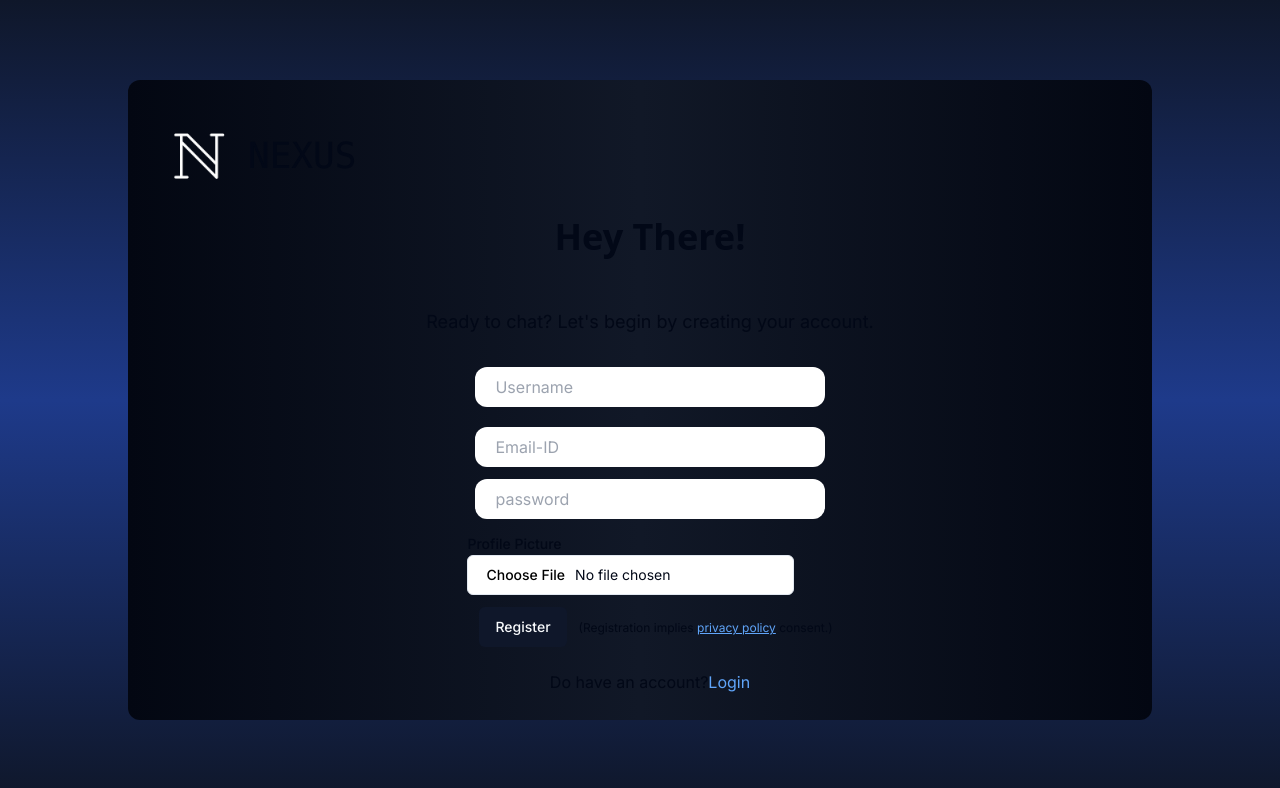
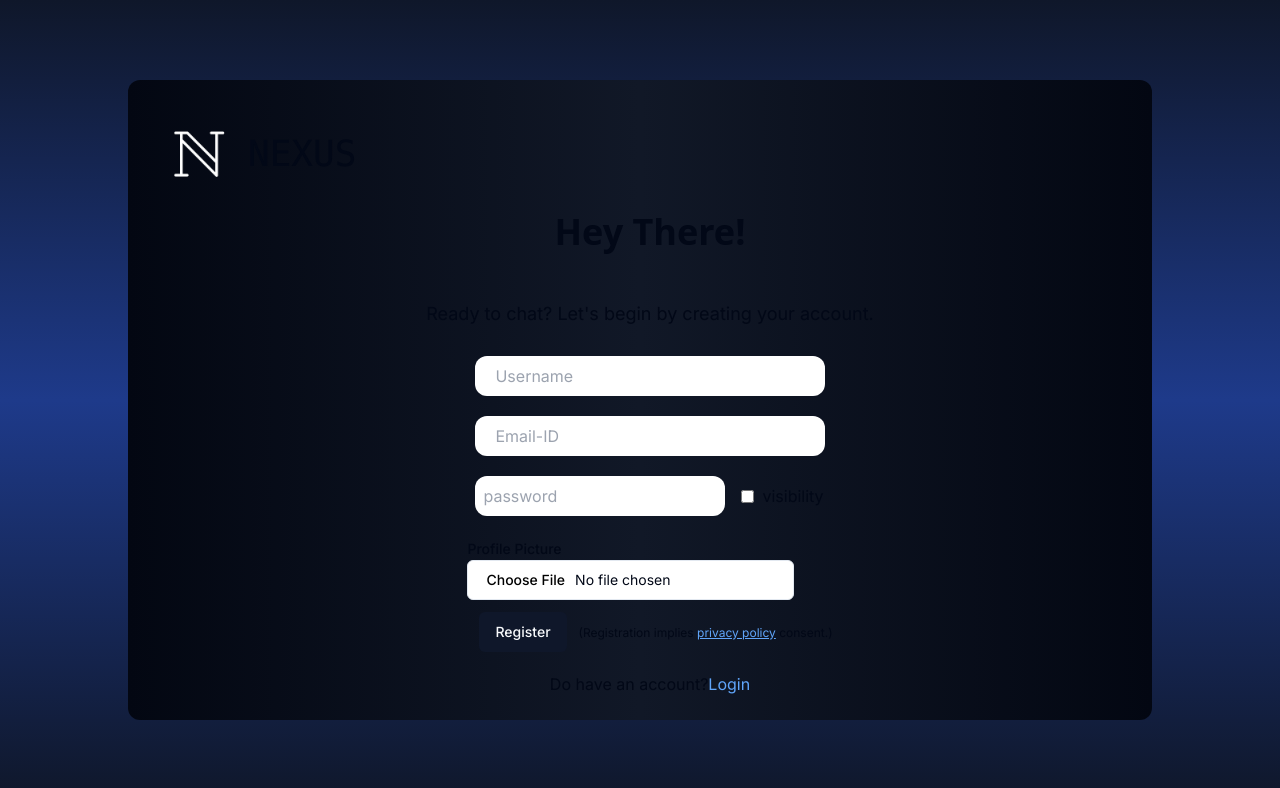
Before and after one commit to Uditya69/Nexus, a Next.js app: page /register in a window 1280 px wide. Shown: the top 788 px of the page. Built offline with nearby package versions, Linux system fonts and the light colour scheme; no server answers.

Commit message:
feat:added Password visibility toggler

```diff
--- a/app/login/page.tsx
+++ b/app/login/page.tsx
@@ -8,6 +8,9 @@ import { useRouter } from 'next/navigation'
 import { signInWithEmailAndPassword } from "firebase/auth";
 import { auth } from "@/firebase";
 function Login() {
+
+  const [password, setPassword] = useState<string>('');
+  const [showPassword, setShowPassword] = useState<boolean>(false);
 
   const [err, setErr] = useState(false);
   const router = useRouter();
@@ -41,8 +44,9 @@ function Login() {
           <div className="grid space-y-3">
             <input placeholder="Email-ID" type="email" className="rounded-xl p-2 m-2" />
             <div className=" flex flex-row items-center gap-x-2">
-              <input placeholder="password" type="password" className="rounded-xl p-2 m-2" />
-              <input type="checkbox" /> visibility
+              <input placeholder="password" type={showPassword ? 'text' : 'password'} className="rounded-xl p-2 m-2" onChange={(e) => setPassword(e.target.value)} />
+              <input type="checkbox" checked={showPassword}
+        onChange={() => setShowPassword(!showPassword)}/> visibility
             </div>
             <Button className="w-fit self-start mx-3">Login</Button>
             {err && <span>Something went wrong</span>}
--- a/app/register/page.tsx
+++ b/app/register/page.tsx
@@ -13,6 +13,8 @@ import { doc, setDoc } from "firebase/firestore";
 import { useRouter } from "next/navigation";
 
 function register() {
+  const [password, setPassword] = useState<string>("");
+  const [showPassword, setShowPassword] = useState<boolean>(false);
   const [err, setErr] = useState(false);
   const [loading, setLoading] = useState(false);
   const router = useRouter();
@@ -90,12 +92,20 @@ function register() {
               required
               className="rounded-xl p-2 ps-5 m-2"
             />
-
-            <input
-              placeholder="password"
-              required
-              className="rounded-xl p-2 ps-5 m-2"
-            />
+            <div className=" flex flex-row items-center gap-x-2">
+              <input
+                placeholder="password"
+                type={showPassword ? "text" : "password"}
+                className="rounded-xl p-2 m-2"
+                onChange={(e) => setPassword(e.target.value)}
+              />
+              <input
+                type="checkbox"
+                checked={showPassword}
+                onChange={() => setShowPassword(!showPassword)}
+              />{" "}
+              visibility
+            </div>
 
             <div className="w-fit mt-2 items-center gap-1">
               <Label htmlFor="picture">Profile Picture</Label>
```
